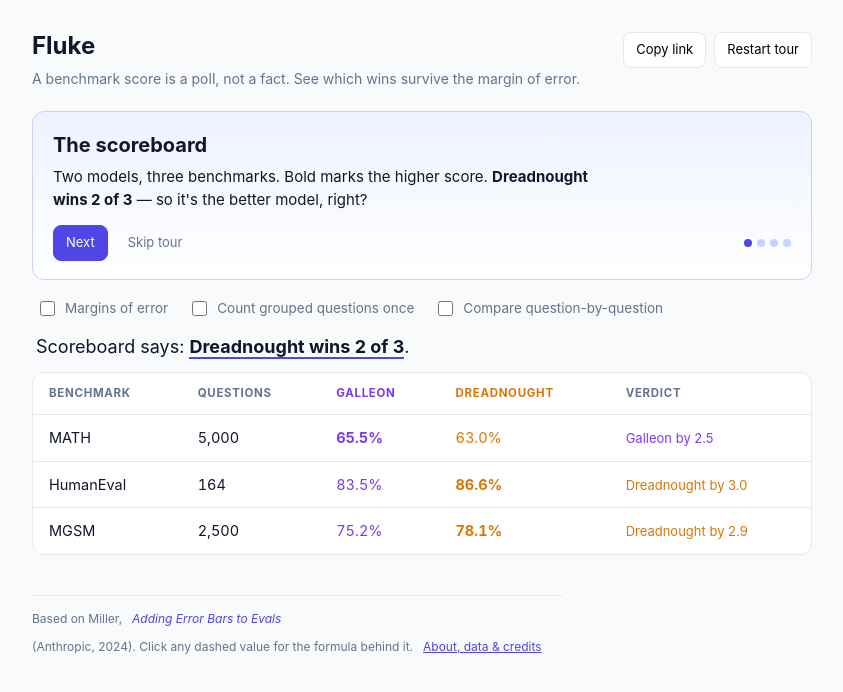
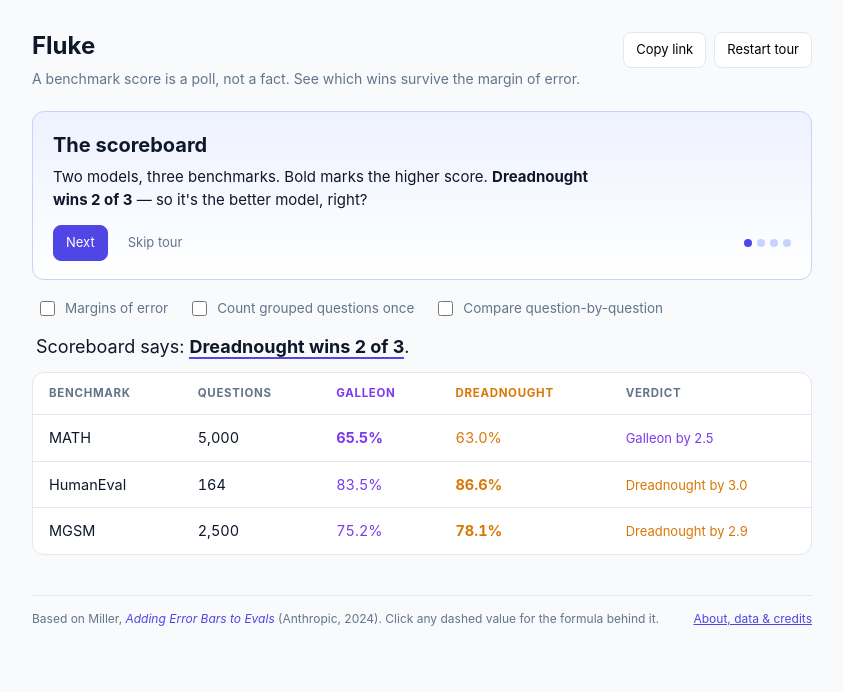
Before and after one commit to jv8-alt/fluke, a Preact app: page / in a window 1280 px wide. Shown: the top 692 px of the page, without its empty margins (218-1061 px from the left). Built offline with nearby package versions, Linux system fonts and the light colour scheme.

Commit message:
Footer layout fixes

```diff
--- a/src/ui/About.tsx
+++ b/src/ui/About.tsx
@@ -10,11 +10,15 @@ export function AboutFooter() {
   return (
     <footer>
       <div class="fline">
-        Based on Miller,{" "}
-        <a href="https://arxiv.org/abs/2411.00640">
-          <i>Adding Error Bars to Evals</i>
-        </a>{" "}
-        (Anthropic, 2024). Click any dashed value for the formula behind it.
+        {/* One inline span so the citation can't flex-wrap between the link and
+            the surrounding sentence — that was reading as a hard line break. */}
+        <span class="fcite">
+          Based on Miller,{" "}
+          <a href="https://arxiv.org/abs/2411.00640">
+            <i>Adding Error Bars to Evals</i>
+          </a>{" "}
+          (Anthropic, 2024). Click any dashed value for the formula behind it.
+        </span>
         <button class="lnk" onClick={() => setOpen(!open)}>
           {open ? "Hide" : "About, data & credits"}
         </button>
--- a/src/ui/app.css
+++ b/src/ui/app.css
@@ -129,10 +129,12 @@ summary .hint { font-weight: 400; color: var(--muted); font-size: 12.5px; margin
          border-radius: 99px; padding: 9px 18px; font-size: 13px; opacity: 0; transition: opacity .25s; pointer-events: none; z-index: 20; }
 .toast.show { opacity: 1; }
 
-footer { margin-top: 40px; color: var(--muted); font-size: 12px; border-top: 1px solid var(--line); padding-top: 14px; max-width: 70ch; }
+/* full wrap width — same column as the scoreboard/details above (no 70ch cap) */
+footer { margin-top: 40px; color: var(--muted); font-size: 12px; border-top: 1px solid var(--line); padding-top: 14px; }
 footer a { color: var(--accent); text-decoration: none; }
-.fline { display: flex; gap: 10px; align-items: baseline; flex-wrap: wrap; }
-.lnk { border: none; background: none; padding: 0; color: var(--accent); font-size: 12px; text-decoration: underline; cursor: pointer; }
+.fline { display: flex; gap: 16px; align-items: baseline; justify-content: space-between; }
+.fcite { flex: 1; min-width: 0; }
+.lnk { border: none; background: none; padding: 0; color: var(--accent); font-size: 12px; text-decoration: underline; cursor: pointer; flex-shrink: 0; }
 .about { margin-top: 10px; background: var(--card); border: 1px solid var(--line); border-radius: 10px; padding: 4px 16px; }
 .about p { margin: 12px 0; }
 .about code { background: var(--bg); padding: 1px 5px; border-radius: 4px; font-size: 11.5px; }
```
